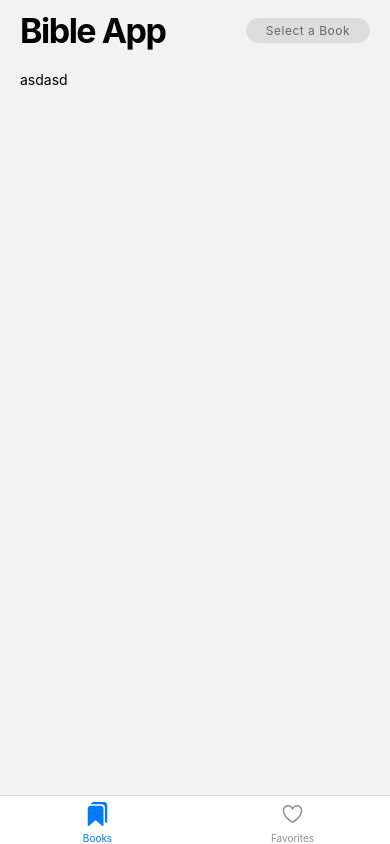
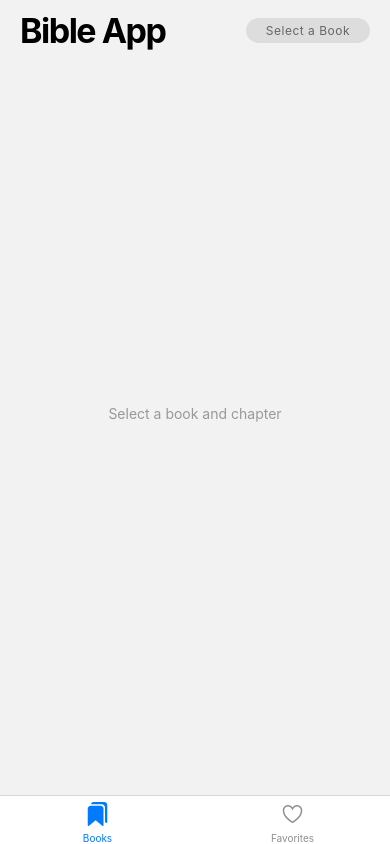
Before and after one commit to arjayosma/bibleapp, a React Native app: screen / in a window 390 px wide. Built offline with nearby package versions, Linux system fonts and the light colour scheme.

Commit message:
Add data fetching

```diff
--- a/src/components/book-list-item/index.js
+++ b/src/components/book-list-item/index.js
@@ -15,6 +15,7 @@ export default ({book, chapters, onSelect, selected, toggleChapters}) => {
       const chapter = i + 1;
       const component = (
         <TouchableOpacity
+          key={i}
           onPress={() => onSelect(chapter)}
           style={styles.chapter}>
           <Text style={styles.chapterText}>{chapter}</Text>
@@ -49,7 +50,6 @@ const styles = StyleSheet.create({
   bookTitle: {
     fontSize: 24,
     fontWeight: 'bold',
-    marginRight: 10,
   },
   chapter: {
     alignItems: 'center',
--- a/src/components/book-selector/index.js
+++ b/src/components/book-selector/index.js
@@ -69,6 +69,7 @@ export default ({onSelect}) => {
           </Text>
           <FlatList
             data={books}
+            keyExtractor={(item, index) => `${item.name}-${index}`}
             onScroll={handleOnScroll}
             renderItem={renderBook}
             scrollEventThrottle={16}
--- /dev/null
+++ b/src/components/verse-item/index.js
@@ -0,0 +1,36 @@
+import React from 'react';
+import {StyleSheet, Text, TouchableWithoutFeedback, View} from 'react-native';
+
+export default ({highlighted, text, verse}) => {
+  return (
+    <TouchableWithoutFeedback onPress={() => console.log('pressed')}>
+      <Text>
+        <View style={styles.verseNumber}>
+          <Text style={styles.number}>{verse}</Text>
+        </View>
+        <Text style={[styles.text, highlighted && styles.highlighted]}>
+          {'\t'}
+          {text}
+        </Text>
+      </Text>
+    </TouchableWithoutFeedback>
+  );
+};
+
+const styles = StyleSheet.create({
+  highlighted: {
+    backgroundColor: '#f1c40f',
+  },
+  number: {
+    color: '#666',
+    fontSize: 14,
+  },
+  text: {
+    color: '#333',
+    fontSize: 18,
+    textAlign: 'justify',
+  },
+  verseNumber: {
+    marginRight: 5,
+  },
+});
--- a/src/screens/Books.js
+++ b/src/screens/Books.js
@@ -1,13 +1,35 @@
-import React from 'react';
-import {ScrollView, StyleSheet, Text, View} from 'react-native';
+import React, {useState} from 'react';
+import {
+  ActivityIndicator,
+  FlatList,
+  StyleSheet,
+  Text,
+  View,
+} from 'react-native';
 import {SafeAreaView} from 'react-native-safe-area-context';
 
 import BookSelector from '../components/book-selector';
 import HeaderTitle from '../components/header-title';
+import VerseItem from '../components/verse-item';
+
+import {getBibleChapter} from '../utils/api';
 
 export default () => {
-  const handleSelect = selection => {
-    console.log(selection);
+  const [content, setContent] = useState(null);
+  const [title, setTitle] = useState(null);
+  const [loading, setLoading] = useState(false);
+
+  const handleSelect = async selection => {
+    setTitle(selection);
+    setContent(null);
+    setLoading(true);
+    const response = await getBibleChapter(selection);
+    setContent(response.verses);
+    setLoading(false);
+  };
+
+  const renderVerse = ({item: {text, verse}, index}) => {
+    return <VerseItem key={index} text={text} verse={verse} />;
   };
 
   return (
@@ -16,11 +38,24 @@ export default () => {
         <HeaderTitle title="Bible App" />
         <BookSelector onSelect={handleSelect} />
       </View>
-      <ScrollView
-        contentInsetAdjustmentBehavior="automatic"
-        style={styles.container}>
-        <Text>asdasd</Text>
-      </ScrollView>
+      <View
+        style={[styles.container, content === null && styles.emptyContainer]}>
+        {loading ? (
+          <ActivityIndicator size="large" />
+        ) : content ? (
+          <View>
+            <Text style={styles.title}>{title}</Text>
+            <FlatList
+              data={content}
+              keyExtractor={({verse}) => `${verse}`}
+              renderItem={renderVerse}
+              style={styles.verseContainer}
+            />
+          </View>
+        ) : (
+          <Text style={styles.mutedText}>Select a book and chapter</Text>
+        )}
+      </View>
     </SafeAreaView>
   );
 };
@@ -30,6 +65,7 @@ const styles = StyleSheet.create({
   safeAreaView: {
     flex: 1,
     justifyContent: 'center',
+    paddingBottom: 30,
   },
   // Screen container styles
   container: {
@@ -44,4 +80,20 @@ const styles = StyleSheet.create({
     paddingHorizontal: 20,
     paddingVertical: 10,
   },
+  emptyContainer: {
+    alignItems: 'center',
+    justifyContent: 'center',
+  },
+  title: {
+    fontSize: 24,
+    fontWeight: 'bold',
+    marginBottom: 10,
+    textAlign: 'center',
+  },
+  mutedText: {
+    color: '#999',
+  },
+  verseContainer: {
+    paddingHorizontal: 30,
+  },
 });
--- /dev/null
+++ b/src/utils/api.js
@@ -0,0 +1,7 @@
+import {API_BIBLE_BASE_URL} from './constants';
+
+export const getBibleChapter = async chapter => {
+  const urlRequest = `${API_BIBLE_BASE_URL}/${encodeURIComponent(chapter)}`;
+  const response = await fetch(urlRequest);
+  return response.json();
+};
--- /dev/null
+++ b/src/utils/constants.js
@@ -0,0 +1 @@
+export const API_BIBLE_BASE_URL = 'https://bible-api.com';
```
